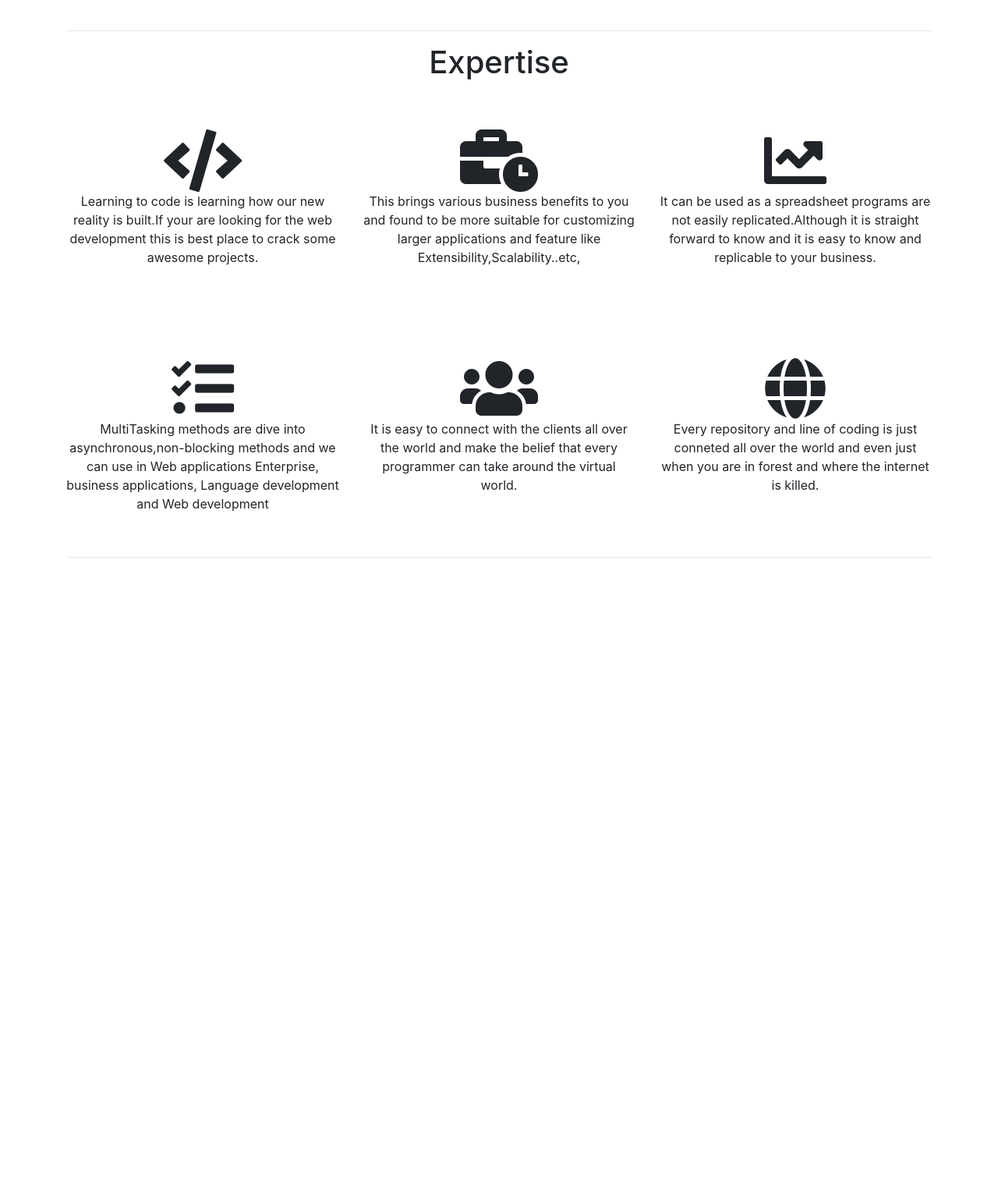
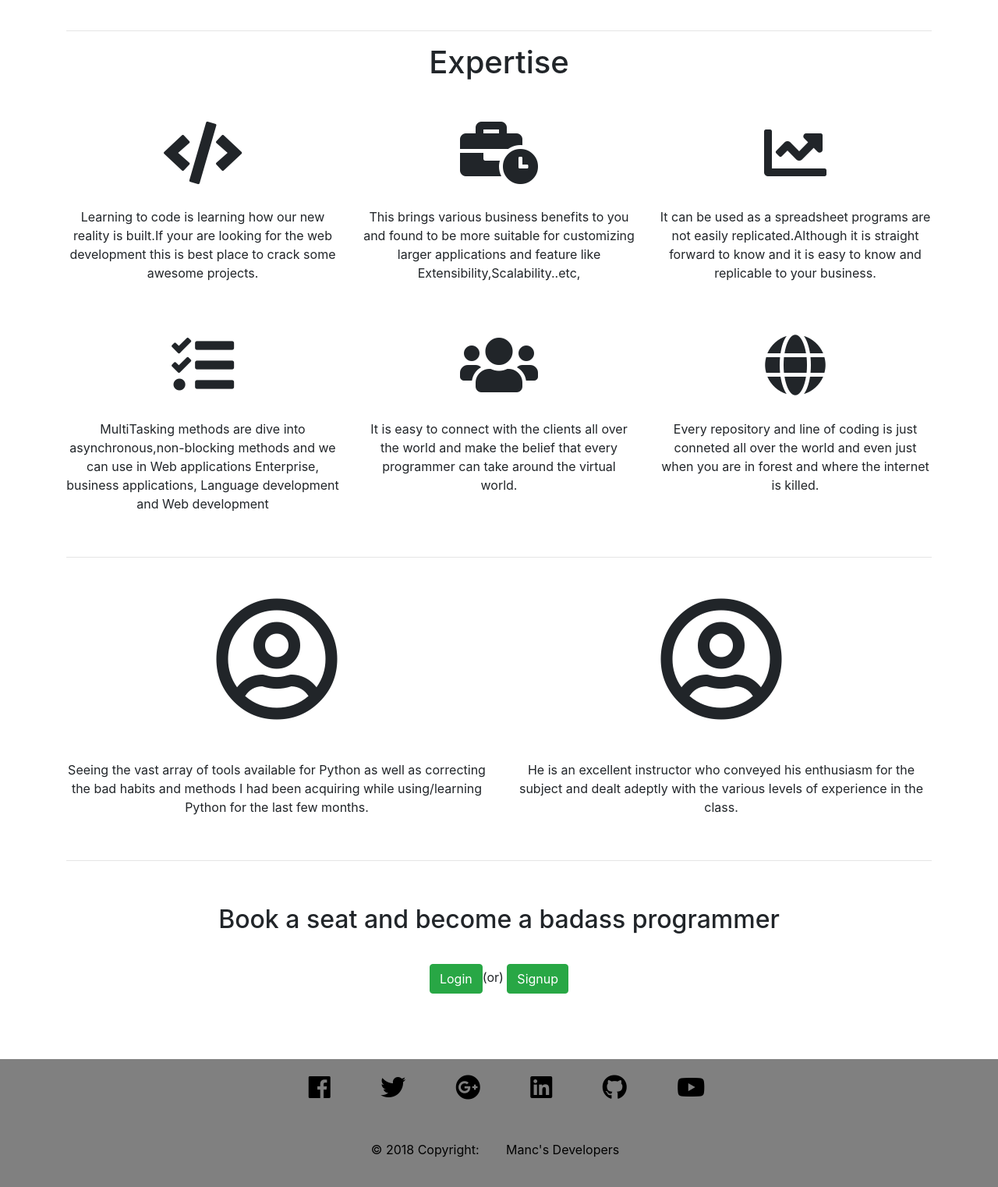
Before and after one commit to shivagomasa/manc_site, a Django app: page / in a window 1280 px wide. Shown: the part 661-2183 px from the top of the page at 78% size. Before the commit the page ends 1376 px from the top, so only its background shows below. Run offline with Django 3.2, Linux system fonts and the light colour scheme; some libraries are stand-ins or nearby versions.

Commit message:
Add basic testimonials and footer.

```diff
--- a/manc_dev/templates/manc_dev/base.html
+++ b/manc_dev/templates/manc_dev/base.html
@@ -29,7 +29,17 @@
             height:550px;
             border-radius:25px;
         }
-
+        .footer {
+            margin-top:30px;
+            padding:20px 20px 20px 40px;
+            background-color:grey;
+            text-align:center;
+            color:black;
+        }
+        .footer a {
+            padding:30px 30px 30px 30px;
+            color:black;
+        }
     </style>
 </head>
 <body>
@@ -46,5 +56,21 @@
         {% block content %}
         {% endblock %}
     </div>
+    <div class="footer">
+            <a href="/"><i class="fab fa-facebook fa-2x"></i></a>
+
+            <a href="/"><i class="fab fa-twitter fa-2x"></i></a>
+
+            <a href="/"><i class="fab fa-google-plus fa-2x"></i></a>
+
+            <a href="/"><i class="fab fa-linkedin fa-2x"></i></a>
+
+            <a href="/"><i class="fab fa-github fa-2x"></i></a>
+
+            <a href="/"><i class="fab fa-youtube fa-2x"></i></a>
+        <p style="margin-top:50px">© 2018 Copyright:
+            <a href="/">Manc's Developers</a>
+        </p>
+    </div>
 </body>
 </html>
--- a/manc_dev/templates/manc_dev/home_page.html
+++ b/manc_dev/templates/manc_dev/home_page.html
@@ -12,34 +12,57 @@
     <hr>
     <h1 style="text-align:center;">Expertise</h1>
     <br>
-    <div class="row" style="text-align:center;margin-top:30px">
+    <div class="row" style="text-align:center;margin-top:20px;">
         <div class="col-sm-4">
             <i class="fas fa-code fa-5x"></i>
-            <p>Learning to code is learning how our new reality is built.If your are looking for the web development this is best place to crack some awesome projects.</p>
+            <p style="margin-top:30px">Learning to code is learning how our new reality is built.If your are looking for the web development this is best place to crack some awesome projects.</p>
         </div>
         <div class="col-sm-4">
             <i class="fas fa-business-time fa-5x"></i>
-            <p>This brings various business benefits to you and found to be more suitable for customizing larger applications and feature like Extensibility,Scalability..etc,</p>
+            <p style="margin-top:30px">This brings various business benefits to you and found to be more suitable for customizing larger applications and feature like Extensibility,Scalability..etc,</p>
         </div>
         <div class="col-sm-4">
             <i class="fas fa-chart-line fa-5x"></i>
-            <p>It can be used as a spreadsheet programs are not easily replicated.Although it is straight forward to know and it is easy to know and replicable to your business.</p>
+            <p style="margin-top:30px;">It can be used as a spreadsheet programs are not easily replicated.Although it is straight forward to know and it is easy to know and replicable to your business.</p>
         </div>
     </div>
-    <div class="row" style="text-align:center;margin-top:100px;">
+    <div class="row" style="text-align:center;margin-top:50px;">
         <div class="col-sm-4">
             <i class="fas fa-tasks fa-5x"></i>
-            <p>MultiTasking methods are dive into asynchronous,non-blocking methods and we can use in Web applications Enterprise, business applications, Language development and Web development </p>
+            <p style="margin-top:30px;">MultiTasking methods are dive into asynchronous,non-blocking methods and we can use in Web applications Enterprise, business applications, Language development and Web development </p>
         </div>
         <div class="col-sm-4">
             <i class="fas fa-users fa-5x"></i>
-            <p>It is easy to connect with the clients all over the world and make the belief that every programmer can take around the virtual world.</p>
+            <p style="margin-top:30px;">It is easy to connect with the clients all over the world and make the belief that every programmer can take around the virtual world.</p>
         </div>
         <div class="col-sm-4">
             <i class="fas fa-globe fa-5x"></i>
-            <p>Every repository and line of coding is just conneted all over the world and even just when you are in forest and where the internet is killed.</p>
+            <p style="margin-top:30px;">Every repository and line of coding is just conneted all over the world and even just when you are in forest and where the internet is killed.</p>
         </div>
     </div>
     <br>
     <hr>
+    <div class="row" style="text-align:center;margin-top:50px;">
+        <div class="col-md-6">
+            <i class="far fa-user-circle fa-10x"></i>
+            <p style="margin-top:50px;">Seeing the vast array of tools available for Python as well as correcting the bad habits and methods I had been acquiring while using/learning Python for the last few months.</p>
+        </div>
+        <div class="col-md-6">
+            <i class="far fa-user-circle fa-10x"></i>
+            <p style="margin-top:50px;">He is an excellent instructor who conveyed his enthusiasm for the subject and dealt adeptly with the various levels of experience in the class.</p>
+        </div>
+    </div>
+    <br>
+    <hr>
+    <div class="row" style="text-align:center">
+        <div class="col-md-12">
+            <h2 style="margin-top:40px;">Book a seat and become a badass programmer</h2>
+        </div>
+        <div class="col-md-12" style="margin-top:30px;margin-bottom:30px;">
+            <button type="submit" class="btn btn-success">Login</button>(or)
+            <button type="submit" class="btn btn-success">Signup</button>
+        </div>
+    </div>
+    <br>
+
 {% endblock %}
```
